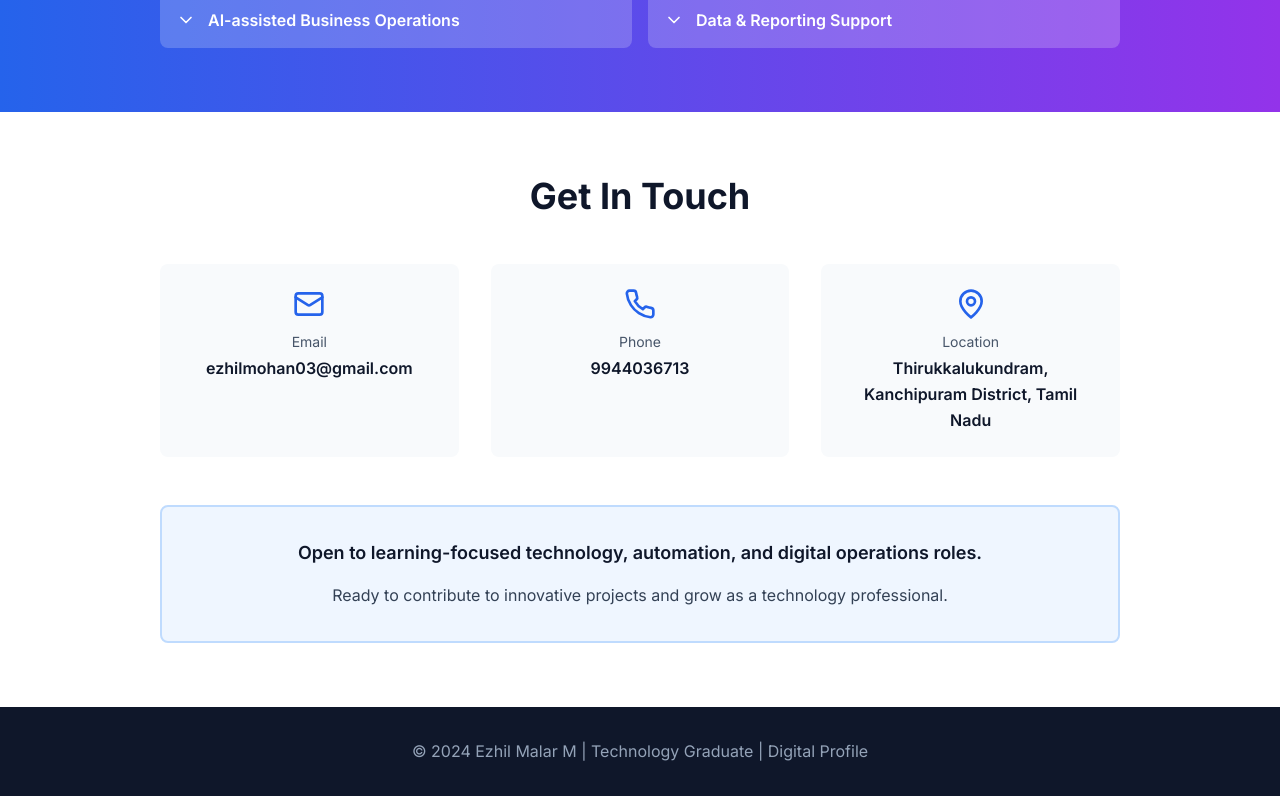
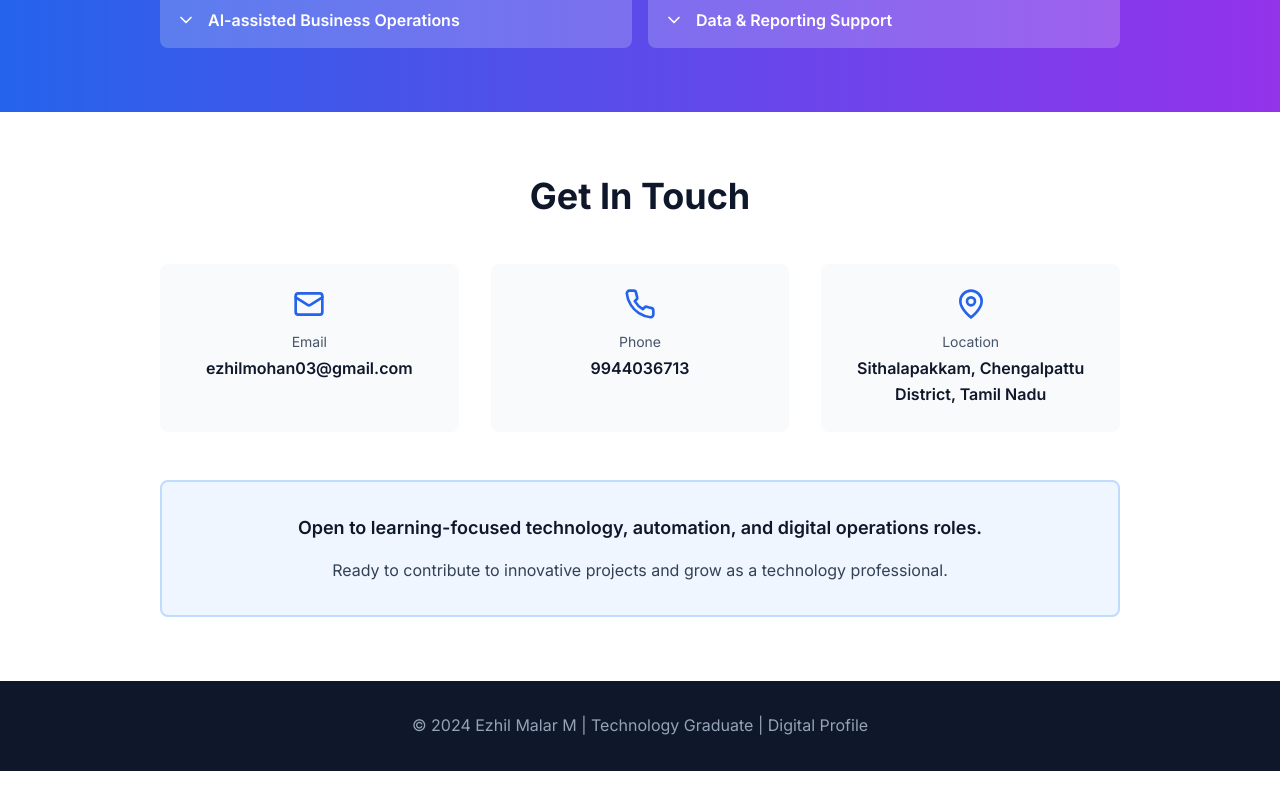
Before and after one commit to ezhilmohan03/ezhil-resume, a React (Create React App) app: page / in a window 1280 px wide. Shown: the part 6912-7708 px from the top of the page. After the commit the page ends 7683 px from the top, so only its background shows below. Built offline with nearby package versions, Linux system fonts and the light colour scheme; the HTML template or start-up script is replaced by a standard one.

Commit message:
Update: Change location to Sithalapakkam, Chengalpattu District

```diff
--- a/src/ResumeWebsite.jsx
+++ b/src/ResumeWebsite.jsx
@@ -48,7 +48,7 @@ const ResumeWebsite = () => {
     },
     contact: {
       keywords: ['contact', 'email', 'phone', 'reach', 'location'],
-      response: "You can reach Ezhil at: Email: ezhilmohan03@gmail.com | Phone: 9944036713 | Location: Thirukkalukundram, Kanchipuram District, Tamil Nadu."
+      response: "You can reach Ezhil at: Email: ezhilmohan03@gmail.com | Phone: 9944036713 | Location: Sithalapakkam, Chengalpattu District, Tamil Nadu."
     },
     languages: {
       keywords: ['language', 'speak', 'tamil', 'english'],
@@ -639,7 +639,7 @@ const ResumeWebsite = () => {
               {
                 icon: MapPin,
                 label: 'Location',
-                value: 'Thirukkalukundram, Kanchipuram District, Tamil Nadu',
+                value: 'Sithalapakkam, Chengalpattu District, Tamil Nadu',
                 href: '#'
               }
             ].map((contact, idx) => {
```
